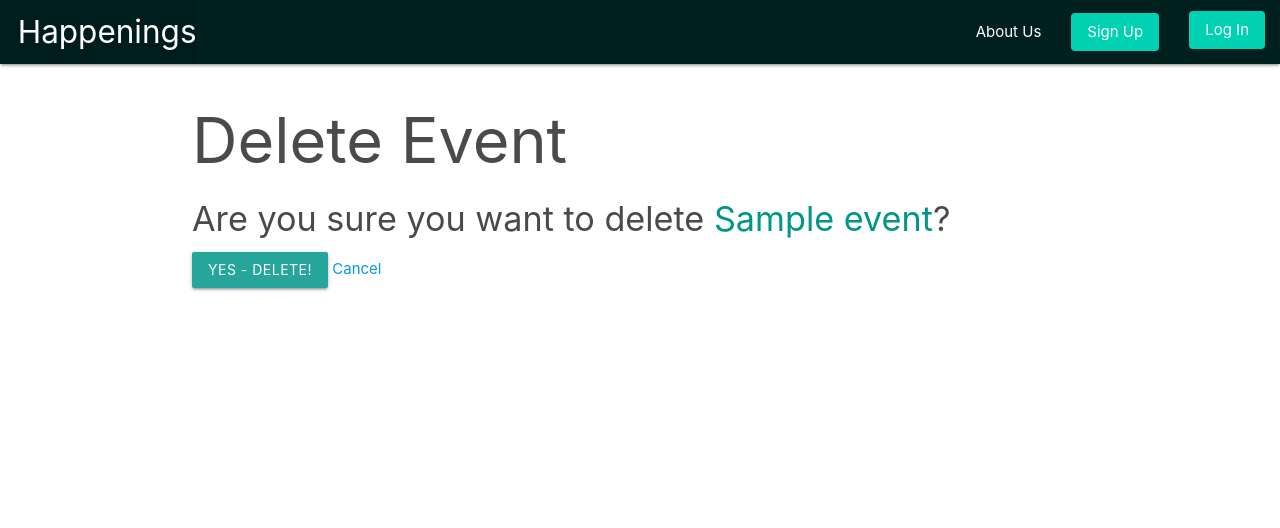
After one commit to wfung14/Happenings, a Django app: page /events/1/delete/ in a window 1280 px wide. The commit adds this page. Shown: the top 528 px of the page. Run offline with Django 4.2, Linux system fonts and the light colour scheme; tables that the repository leaves empty hold one stand-in row (values such as "Sample post").

Commit message:
add delete functionality

```diff
--- a/happeningconnoisseur/main_app/templates/events/detail.html
+++ b/happeningconnoisseur/main_app/templates/events/detail.html
@@ -11,6 +11,9 @@
         <p>Date: {{ event.date }}</p>
         <p>Type: {{ event.type_event }}</p>
       </div>
+    </div>
+    <div class="card-action">
+      <a href="{% url 'events_delete' event.id %}">Delete</a>
     </div>
     <div id="vendor__display">
       {% for vendor in event.vendors.all %}
--- /dev/null
+++ b/happeningconnoisseur/main_app/templates/main_app/event_confirm_delete.html
@@ -0,0 +1,13 @@
+{% extends 'base.html' %}
+
+{% block content %}
+  <h1>Delete Event</h1>
+
+  <h4>Are you sure you want to delete <span class="teal-text">{{ object.name }}</span>?</h4>
+
+  <form action="" method="POST">
+    {% csrf_token %}
+    <input type="submit" value="Yes - Delete!" class="btn">
+    <a href="{% url 'detail' event.id %}">Cancel</a>
+  </form>
+{% endblock %}
--- a/happeningconnoisseur/main_app/urls.py
+++ b/happeningconnoisseur/main_app/urls.py
@@ -19,4 +19,5 @@ urlpatterns = [
         views.unassoc_vendor,
         name="unassoc_vendor",
     ),
+    path('events/<int:pk>/delete/', views.EventDelete.as_view(), name='events_delete'),
 ]
--- a/happeningconnoisseur/main_app/views.py
+++ b/happeningconnoisseur/main_app/views.py
@@ -1,4 +1,5 @@
 from django.shortcuts import render, redirect
+from django.views.generic.edit import DeleteView
 from django.contrib.auth import login
 from django.contrib.auth.forms import UserCreationForm
 from .models import Event, Vendor
@@ -74,3 +75,8 @@ def assoc_vendor(request, event_id, vendor_id):
 def unassoc_vendor(request, event_id, vendor_id):
     Event.objects.get(id=event_id).vendors.remove(vendor_id)
     return redirect("detail", event_id=event_id)
+
+
+class EventDelete(DeleteView):
+    model = Event
+    success_url = '/'
```
